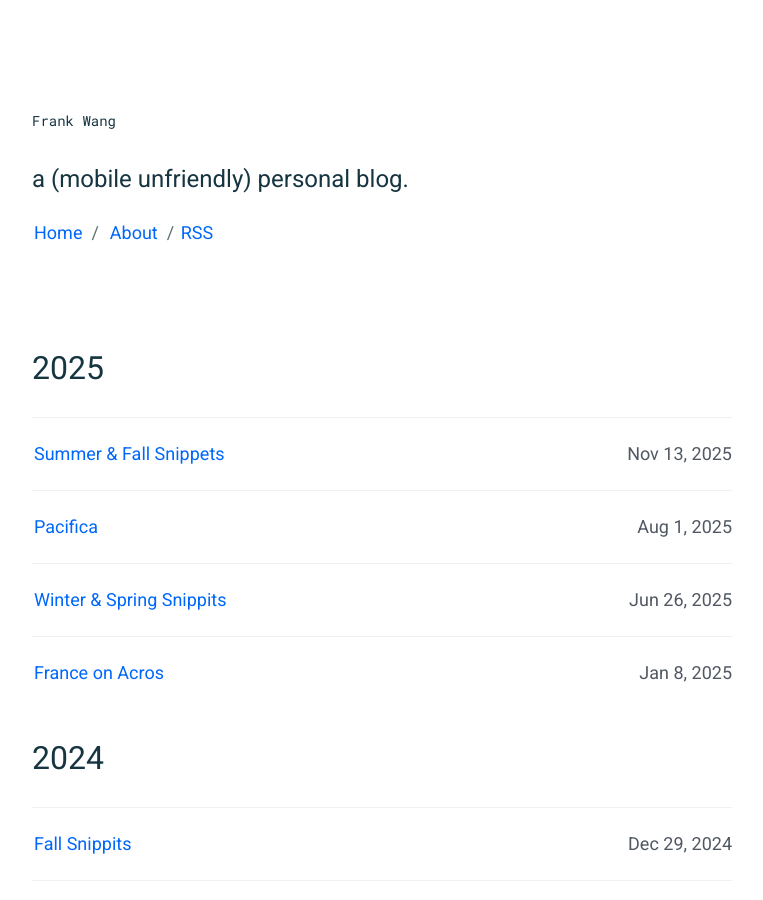
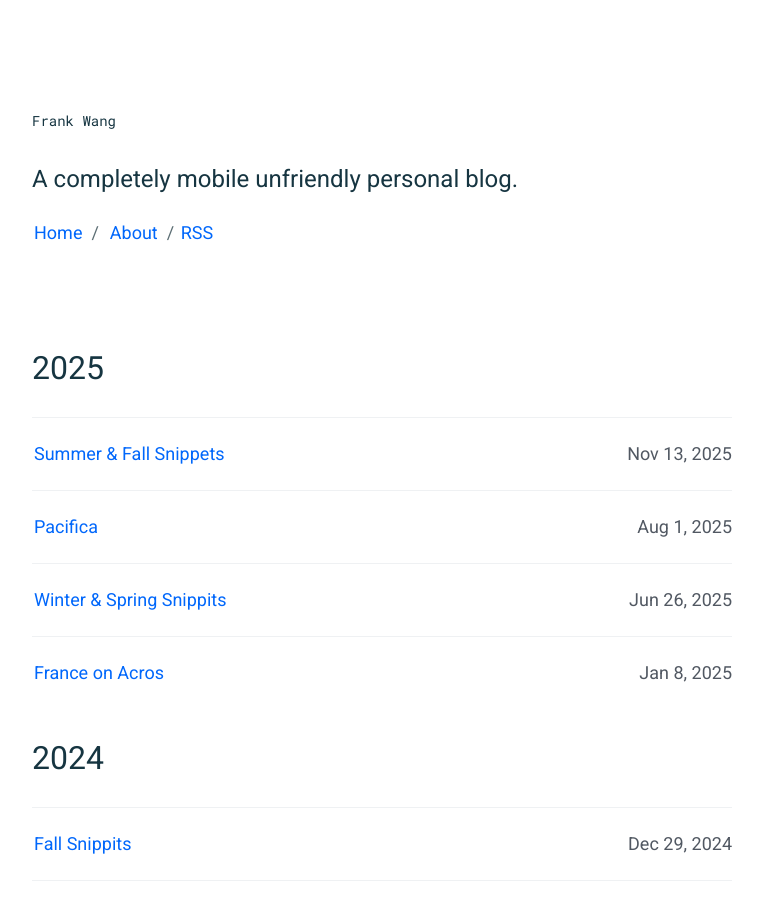
Before and after one commit to frankwang95/frankwang95.github.io, a Jekyll site: the page built from index.html, in a window 1280 px wide and 900 px high. Shown: the whole window, without its empty margins (258-1021 px from the left). Built offline with Jekyll 4.4.1, drawn with Linux system fonts in a browser that asks for light colours.

Commit message:
Update _config.yml

```diff
--- a/_config.yml
+++ b/_config.yml
@@ -1,7 +1,7 @@
 # Site settings
 title: "Frank Wang"
 description: >
-  a (mobile unfriendly) personal blog.
+  A completely mobile unfriendly personal blog.
 
 author: Frank Wang
 email: frankwang95@gmail.com
```
